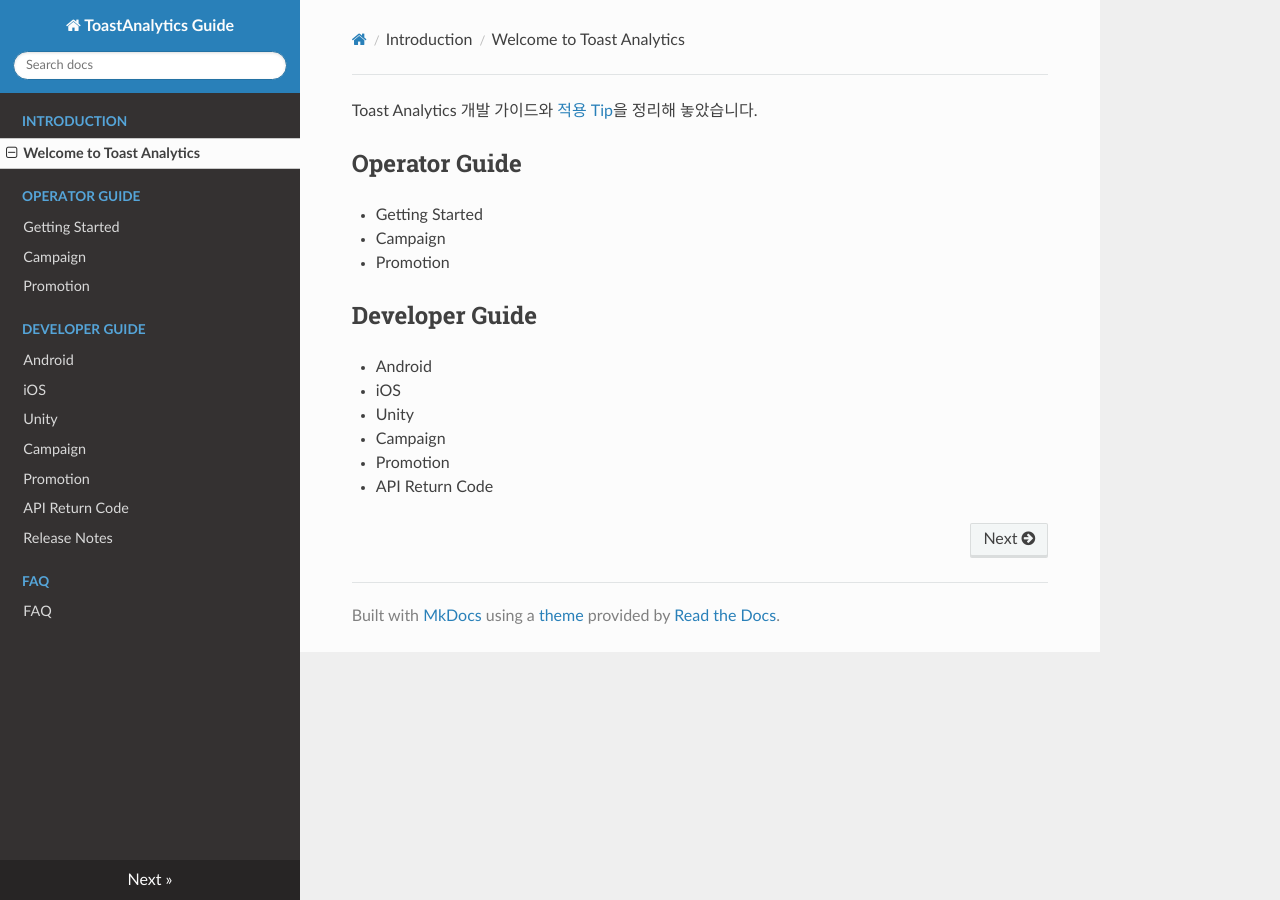
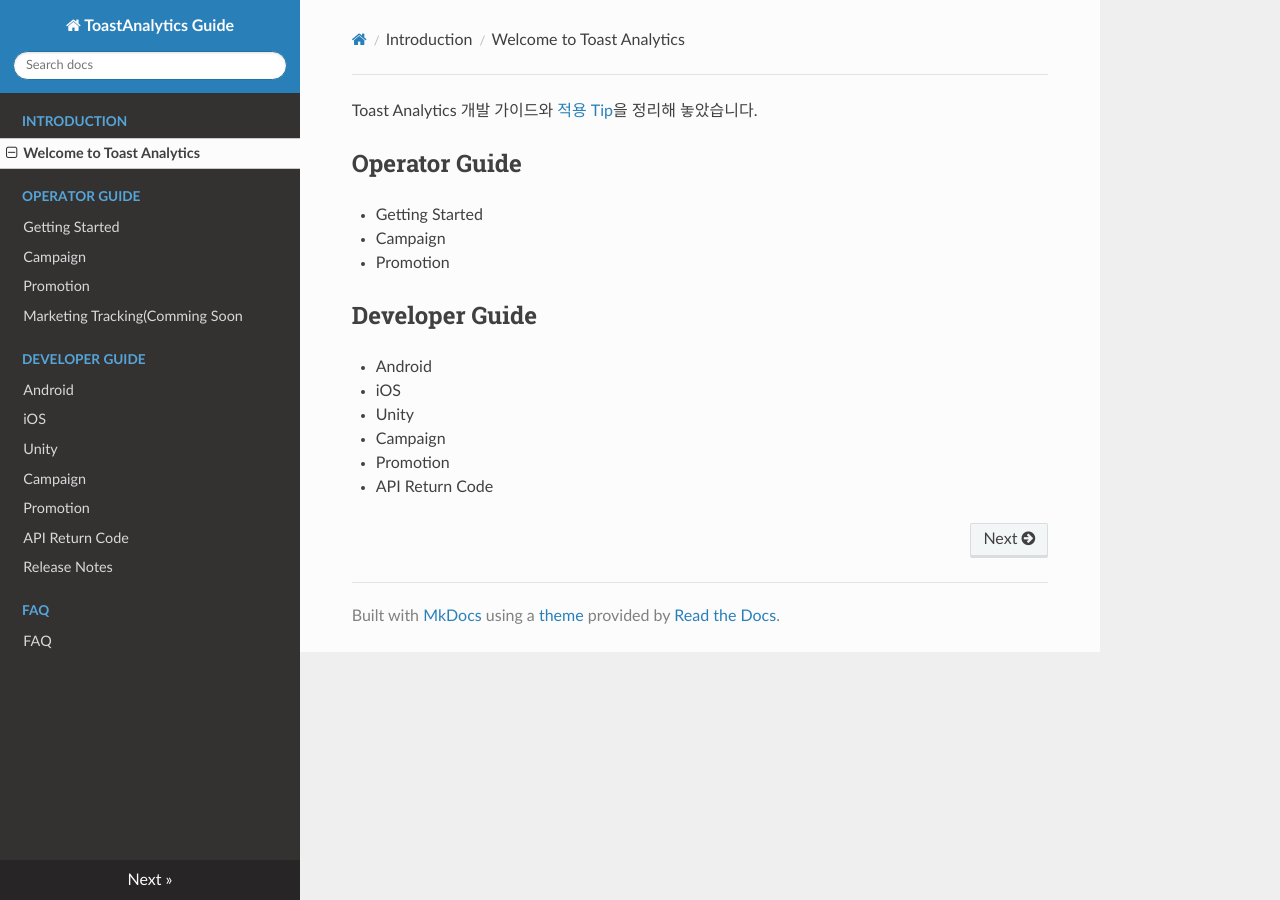
Before and after one commit to ToastAnalytics/ToastAnalytics, an MkDocs documentation site: the page built from docs/index.md, in a window 1280 px wide. Built offline with MkDocs 1.6.1, drawn with Linux system fonts in a browser that asks for light colours; nearby versions of some CDN libraries; old or Windows-style settings are respelled for this version of MkDocs.

Commit message:
Update mkdocs.yml
.

```diff
--- a/mkdocs.yml
+++ b/mkdocs.yml
@@ -9,6 +9,7 @@
 - ['Developer/1. Getting Started.md', 'Operator Guide', 'Getting Started']
 - ['Developer/2. Campaign Guide.md', 'Operator Guide', 'Campaign']
 - ['Developer/3. Promotion Guide.md', 'Operator Guide', 'Promotion']
+- ['Developer/3. marketing Guide', 'Operator Guide', 'Marketing Tracking(Comming Soon']
 
 - ['Developer/4. Android Developer Guide.md', 'Developer Guide', 'Android']
 - ['Developer/5. iOS Developer Guide.md', 'Developer Guide', 'iOS']
```
